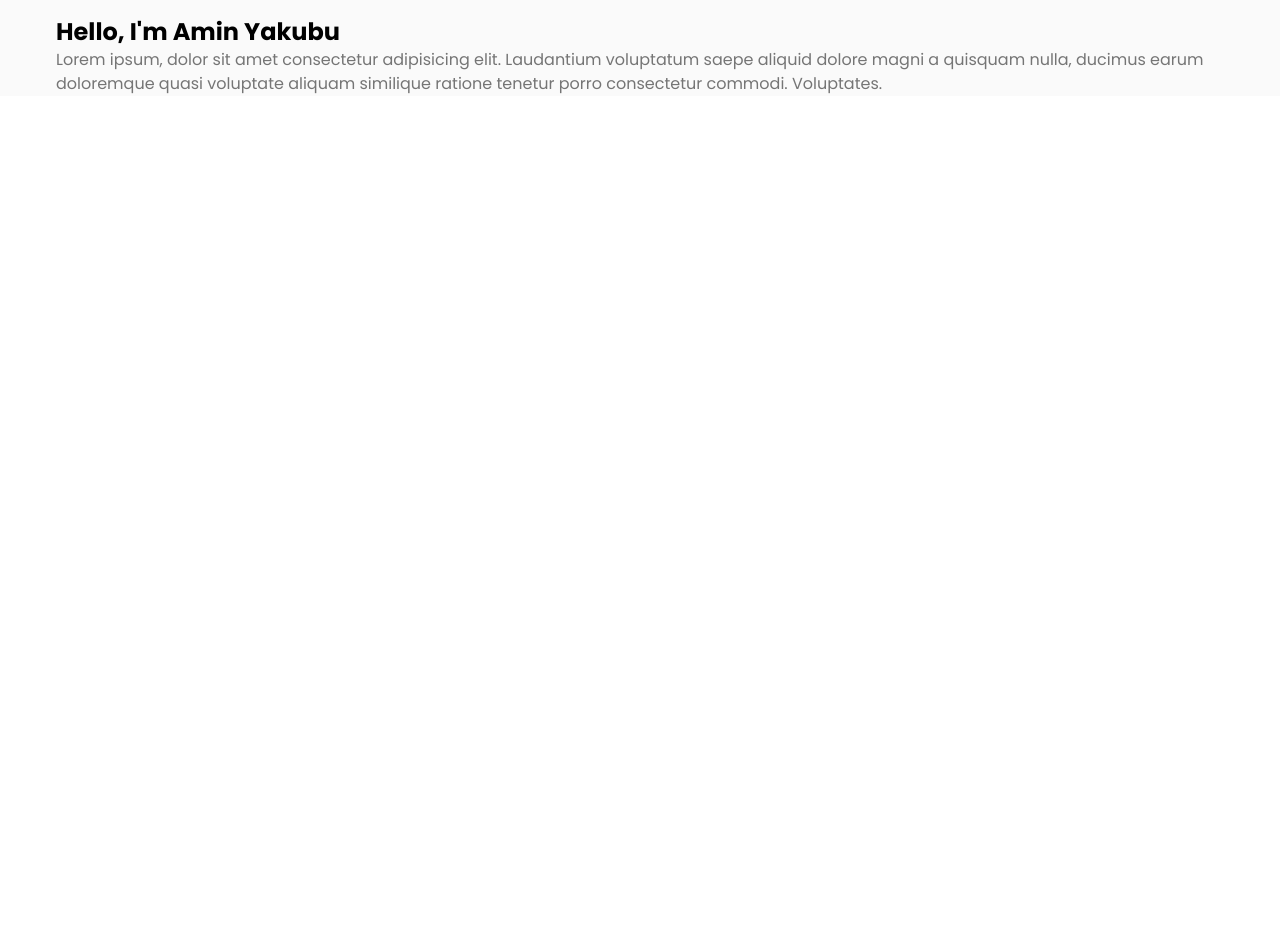
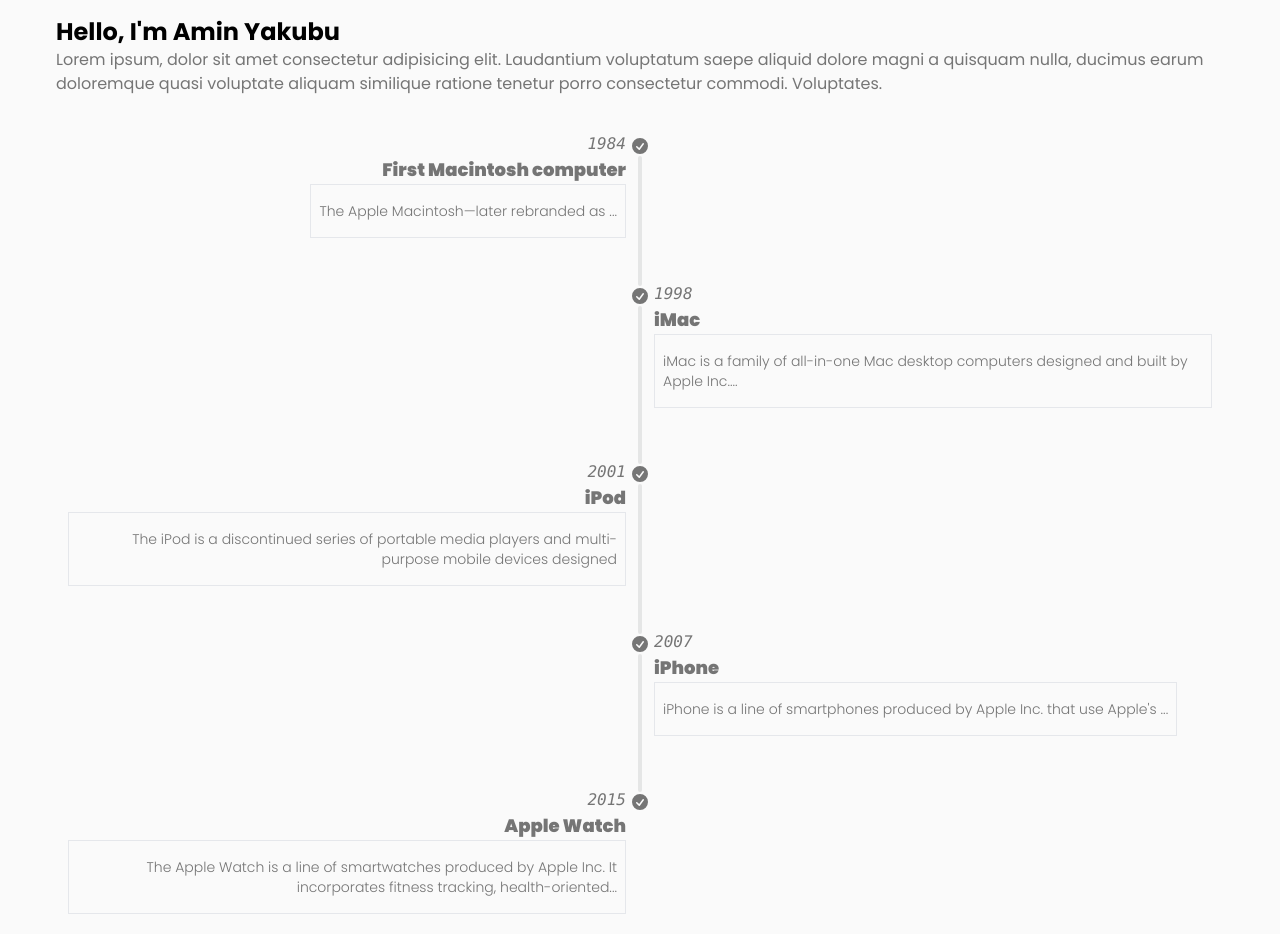
Before and after one commit to browndove/Amin-Yakubu-website, a React (Create React App) app: page /about in a window 1280 px wide. Shown: the part 440-1374 px from the top of the page. Before the commit the page ends 800 px from the top, so only its background shows below. Built offline with nearby package versions, Linux system fonts and the light colour scheme; the HTML template or start-up script is replaced by a standard one.

Commit message:
about page

```diff
--- a/src/components/Navbar.jsx
+++ b/src/components/Navbar.jsx
@@ -38,7 +38,7 @@
                   {open ? (
                     <XMarkIcon className="block h-6 w-6" aria-hidden="true" />
                   ) : (
-                    <Bars3Icon className="block h-6 w-6 absolute right-2" aria-hidden="true" />
+                    <Bars3Icon className="block h-6 w-6 absolute right-[1rem]" aria-hidden="true" />
                   )}
                 </Disclosure.Button>
               </div>
--- /dev/null
+++ b/src/constants/Timeline.jsx
@@ -0,0 +1,151 @@
+import React, { useState } from 'react';
+
+const Timeline = () => {
+  const [showFullText, setShowFullText] = useState(false);
+
+  const toggleText = () => {
+    setShowFullText(!showFullText);
+  };
+
+  const [showFullText1, setShowFullText1] = useState(false);
+
+  const toggleText1 = () => {
+    setShowFullText1(!showFullText1);
+  };
+
+  const [showFullText2, setShowFullText2] = useState(false);
+
+  const toggleText2 = () => {
+    setShowFullText2(!showFullText2);
+  };
+
+  const [showFullText3, setShowFullText3] = useState(false);
+
+  const toggleText3 = () => {
+    setShowFullText3(!showFullText3);
+  };
+
+  const [showFullText4, setShowFullText4] = useState(false);
+
+  const toggleText4 = () => {
+    setShowFullText4(!showFullText4);
+  };
+
+  return (
+    <div>
+      <ul className="timeline timeline-snap-icon max-md:timeline-compact timeline-vertical mx-[4rem]">
+        <li className=''>
+          <div className="timeline-middle">
+            <svg xmlns="http://www.w3.org/2000/svg" viewBox="0 0 20 20" fill="currentColor" className="h-5 w-5"><path fillRule="evenodd" d="M10 18a8 8 0 100-16 8 8 0 000 16zm3.857-9.809a.75.75 0 00-1.214-.882l-3.483 4.79-1.88-1.88a.75.75 0 10-1.06 1.061l2.5 2.5a.75.75 0 001.137-.089l4-5.5z" clipRule="evenodd" /></svg>
+          </div>
+          <div className="timeline-start md:text-end mb-2">
+            <time className="font-mono italic">1984</time>
+            <div className="text-lg font-black">First Macintosh computer</div>
+
+            <div onClick={toggleText} className='text-sm font-light mb-8 py-4 px-2 border cursor-pointer'>
+              {showFullText ?
+                "The Apple Macintosh—later rebranded as the Macintosh 128K—is the original Apple Macintosh personal computer. It played a pivotal role in establishing desktop publishing as a general office function. The motherboard, a 9 in (23 cm) CRT monitor, and a floppy drive were housed in a beige case with integrated carrying handle; it came with a keyboard and single-button mouse."
+                :
+                "The Apple Macintosh—later rebranded as ..."
+              }
+
+            </div>
+
+          </div>
+          <hr />
+          </li>
+
+  <li>
+    <hr />
+    <div className="timeline-middle">
+      <svg xmlns="http://www.w3.org/2000/svg" viewBox="0 0 20 20" fill="currentColor" className="h-5 w-5"><path fillRule="evenodd" d="M10 18a8 8 0 100-16 8 8 0 000 16zm3.857-9.809a.75.75 0 00-1.214-.882l-3.483 4.79-1.88-1.88a.75.75 0 10-1.06 1.061l2.5 2.5a.75.75 0 001.137-.089l4-5.5z" clipRule="evenodd" /></svg>
+    </div>
+    <div className="timeline-end mb-10">
+      <time className="font-mono italic">1998</time>
+      <div className="text-lg font-black">iMac</div>
+
+      <div onClick={toggleText1} className='text-sm font-light mb-2 py-4 px-2 border cursor-pointer'>
+      {showFullText1 ?
+      "iMac is a family of all-in-one Mac desktop computers designed and built by Apple Inc. It has been the primary part of Apple's consumer desktop offerings since its debut in August 1998, and has evolved through seven distinct forms"
+      :
+      "iMac is a family of all-in-one Mac desktop computers designed and built by Apple Inc...."
+      }
+      </div>
+
+    </div>
+    <hr />
+  </li>
+
+
+  <li>
+    <hr />
+    <div className="timeline-middle">
+      <svg xmlns="http://www.w3.org/2000/svg" viewBox="0 0 20 20" fill="currentColor" className="h-5 w-5"><path fillRule="evenodd" d="M10 18a8 8 0 100-16 8 8 0 000 16zm3.857-9.809a.75.75 0 00-1.214-.882l-3.483 4.79-1.88-1.88a.75.75 0 10-1.06 1.061l2.5 2.5a.75.75 0 001.137-.089l4-5.5z" clipRule="evenodd" /></svg>
+    </div>
+    <div className="timeline-start md:text-end mb-2">
+      <time className="font-mono italic">2001</time>
+      <div className="text-lg font-black">iPod</div>
+
+      <div onClick={toggleText2} className='mb-8 text-sm font-light py-4 px-2 border'>
+        {showFullText2 ?
+      "The iPod is a discontinued series of portable media players and multi-purpose mobile devices designed and marketed by Apple Inc. The first version was released on October 23, 2001, about 8+1⁄2 months after the Macintosh version of iTunes was released. Apple sold an estimated 450 million iPod products as of 2022. Apple discontinued the iPod product line on May 10, 2022. At over 20 years, the iPod brand is the oldest to be discontinued by Apple"
+      :
+      "The iPod is a discontinued series of portable media players and multi-purpose mobile devices designed"
+
+    }
+      </div>
+
+    </div>
+    <hr />
+  </li>
+
+
+  <li>
+    <hr />
+    <div className="timeline-middle">
+      <svg xmlns="http://www.w3.org/2000/svg" viewBox="0 0 20 20" fill="currentColor" className="h-5 w-5"><path fillRule="evenodd" d="M10 18a8 8 0 100-16 8 8 0 000 16zm3.857-9.809a.75.75 0 00-1.214-.882l-3.483 4.79-1.88-1.88a.75.75 0 10-1.06 1.061l2.5 2.5a.75.75 0 001.137-.089l4-5.5z" clipRule="evenodd" /></svg>
+    </div>
+    <div className="timeline-end mb-10">
+      <time className="font-mono italic">2007</time>
+      <div className="text-lg font-black">iPhone</div>
+
+      <div onClick={toggleText3} className='mb-2 text-sm font-light py-4 px-2 border'>
+        {showFullText3 ?
+      "iPhone is a line of smartphones produced by Apple Inc. that use Apple's own iOS mobile operating system. The first-generation iPhone was announced by then-Apple CEO Steve Jobs on January 9, 2007. Since then, Apple has annually released new iPhone models and iOS updates. As of November 1, 2018, more than 2.2 billion iPhones had been sold. As of 2022, the iPhone accounts for 15.6% of global smartphone market share"
+        :
+        "iPhone is a line of smartphones produced by Apple Inc. that use Apple's ..."
+}
+      </div>
+
+    </div>
+    <hr />
+  </li>
+
+
+  <li>
+    <hr />
+    <div className="timeline-middle">
+      <svg xmlns="http://www.w3.org/2000/svg" viewBox="0 0 20 20" fill="currentColor" className="h-5 w-5"><path fillRule="evenodd" d="M10 18a8 8 0 100-16 8 8 0 000 16zm3.857-9.809a.75.75 0 00-1.214-.882l-3.483 4.79-1.88-1.88a.75.75 0 10-1.06 1.061l2.5 2.5a.75.75 0 001.137-.089l4-5.5z" clipRule="evenodd" /></svg>
+    </div>
+    <div className="timeline-start md:text-end mb-10">
+      <time className="font-mono italic">2015</time>
+      <div className="text-lg font-black">Apple Watch</div>
+
+      <div onClick={toggleText4} className='mb-8 text-sm font-light py-4 px-2 border'>
+        {showFullText4 ?
+      "The Apple Watch is a line of smartwatches produced by Apple Inc. It incorporates fitness tracking, health-oriented capabilities, and wireless telecommunication, and integrates with iOS and other Apple products and services"
+        :
+        "The Apple Watch is a line of smartwatches produced by Apple Inc. It incorporates fitness tracking, health-oriented..."
+        }
+        </div>
+
+    </div>
+  </li>
+
+        {/* Add other timeline items here */}
+      </ul>
+    </div>
+  )
+}
+
+export default Timeline;
--- a/src/pages/About.jsx
+++ b/src/pages/About.jsx
@@ -1,6 +1,7 @@
 import React from 'react'
 import Header from '../components/Header'
 import aboutimg from "../assets/about.jpg"
+import AlternateTimeline from '../constants/Timeline'
 
 const About = () => {
   return (
@@ -16,7 +17,9 @@
     Lorem ipsum, dolor sit amet consectetur adipisicing elit. Laudantium voluptatum saepe aliquid dolore magni a quisquam nulla, ducimus earum  doloremque quasi voluptate aliquam similique ratione tenetur porro consectetur commodi. Voluptates.
 </p>
 
-
+<div className='mt-[2rem]'>
+    <AlternateTimeline />
+</div>
 
     </div>
   )
```
Also changed, not shown: package.json (+7 -0 lines), 1 other file (tests, documents, lock files or other folders).
